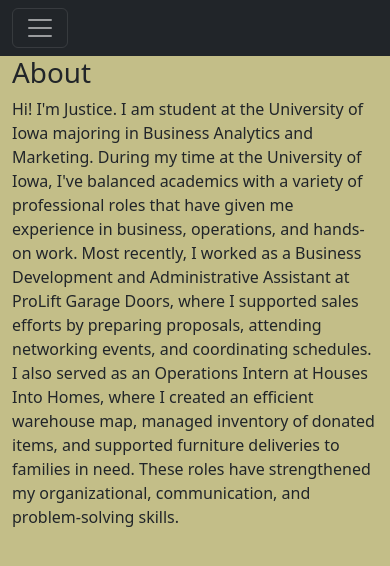
After one commit to justice-s-j/jjones82-hw10, a Flask app: page /about in a window 390 px wide. The commit adds this page. Shown: the top 566 px of the page. Run offline with Flask 3, Linux system fonts and the light colour scheme.

Commit message:
Add about.html and ensure bootstrapping
Added an about page and so the about button is no longer empty on the nav bar. Unable to get hamburger icon and switched links to get customized website through bootstrapping.

```diff
--- a/app.py
+++ b/app.py
@@ -9,5 +9,9 @@ app = Flask(__name__)
 def hello():
     return render_template("index.html")
 
+@app.route("/about")
+def about_page():
+    return render_template("about.html")
+
 if __name__ == "__main__":
       app.run(host="0.0.0.0", port=5002, debug=True)
--- /dev/null
+++ b/templates/about.html
@@ -0,0 +1,8 @@
+{% extends 'base.html' %}
+{% block title %}About{% endblock %}
+{% block body %}
+<main class="container">
+  <h1>About</h1>
+  <p>Hi! I'm Justice. I am student at the University of Iowa majoring in Business Analytics and Marketing. During my time at the University of Iowa, I've balanced academics with a variety of professional roles that have given me experience in business, operations, and hands-on work. Most recently, I worked as a Business Development and Administrative Assistant at ProLift Garage Doors, where I supported sales efforts by preparing proposals, attending networking events, and coordinating schedules. I also served as an Operations Intern at Houses Into Homes, where I created an efficient warehouse map, managed inventory of donated items, and supported furniture deliveries to families in need. These roles have strengthened my organizational, communication, and problem-solving skills.</p>
+</main>
+{% endblock %}
--- a/templates/base.html
+++ b/templates/base.html
@@ -5,29 +5,20 @@
   <meta name="viewport" content="width=device-width, initial-scale=1">
   <title>{% block title %}{% endblock %}</title>
 
-  <!-- Bootstrap CSS -->
-  <link
-    href="https://cdn.jsdelivr.net/npm/bootstrap@5.3.8/dist/css/bootstrap.min.css"
-    rel="stylesheet"
-    integrity="sha384-sRlI4xxILFvY47J16cr9ZwB07vP43t+LH7qKQnuqkuIAvNWLzeN8tE5YBujZqJLB"
-    crossorigin="anonymous"
-  />
+  <!-- Bootstrap CSS (no SRI/crossorigin to avoid blocking) -->
+  <link href="https://cdn.jsdelivr.net/npm/bootstrap@5.3.8/dist/css/bootstrap.min.css" rel="stylesheet">
+
+  <!-- Your overrides (keeps your background color) -->
+  <link rel="stylesheet" href="{{ url_for('static', filename='css/stylesheet.css') }}">
 </head>
 <body>
 
-  <!-- Navbar (Steps 40–41) -->
+  <!-- Navbar -->
   <nav class="navbar navbar-expand-lg navbar-dark bg-dark">
     <div class="container-fluid">
-      <!-- Brand removed per instructions -->
-      <button
-        class="navbar-toggler"
-        type="button"
-        data-bs-toggle="collapse"
-        data-bs-target="#navbarCollapse"
-        aria-controls="navbarCollapse"
-        aria-expanded="false"
-        aria-label="Toggle navigation"
-      >
+      <button class="navbar-toggler" type="button" data-bs-toggle="collapse"
+              data-bs-target="#navbarCollapse" aria-controls="navbarCollapse"
+              aria-expanded="false" aria-label="Toggle navigation">
         <span class="navbar-toggler-icon"></span>
       </button>
 
@@ -42,16 +33,7 @@
 
   {% block body %}{% endblock %}
 
-  <!-- Popper + Bootstrap JS -->
-  <script
-    src="https://cdn.jsdelivr.net/npm/@popperjs/core@2.11.8/dist/umd/popper.min.js"
-    integrity="sha384-I7E8VVD/ismYTF4hNPljVp/Zjvgyl6VFrvRkX/vR+Vc4jQkC+hVqc2pM8ODewa9"
-    crossorigin="anonymous"
-  ></script>
-  <script
-    src="https://cdn.jsdelivr.net/npm/bootstrap@5.3.8/dist/js/bootstrap.min.js"
-    integrity="sha384-G/EV+4j2dNvv+tEPo3++6LCgdCROaejBqfUeNjuKAiuXbjrxilcCdDz6ZAVFHwIe1Y"
-    crossorigin="anonymous"
-  ></script>
+  <!-- Bootstrap JS bundle (includes Popper) -->
+  <script src="https://cdn.jsdelivr.net/npm/bootstrap@5.3.8/dist/js/bootstrap.bundle.min.js"></script>
 </body>
 </html>
```
